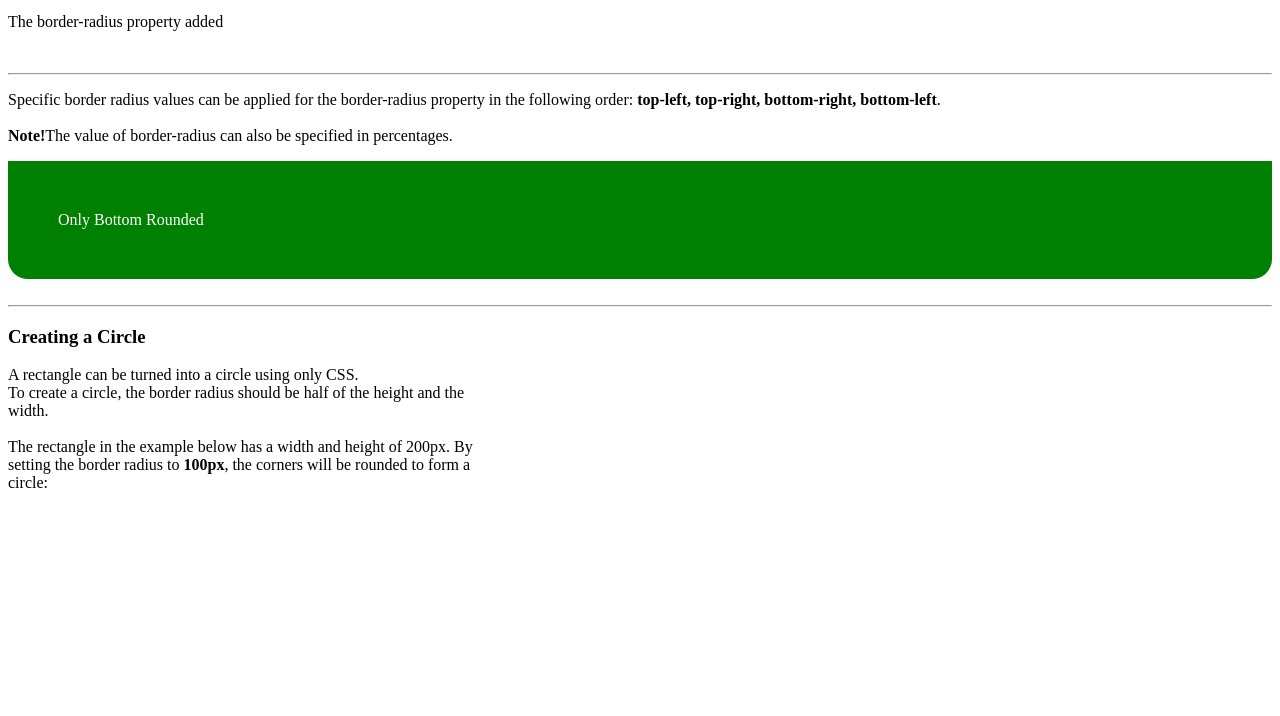
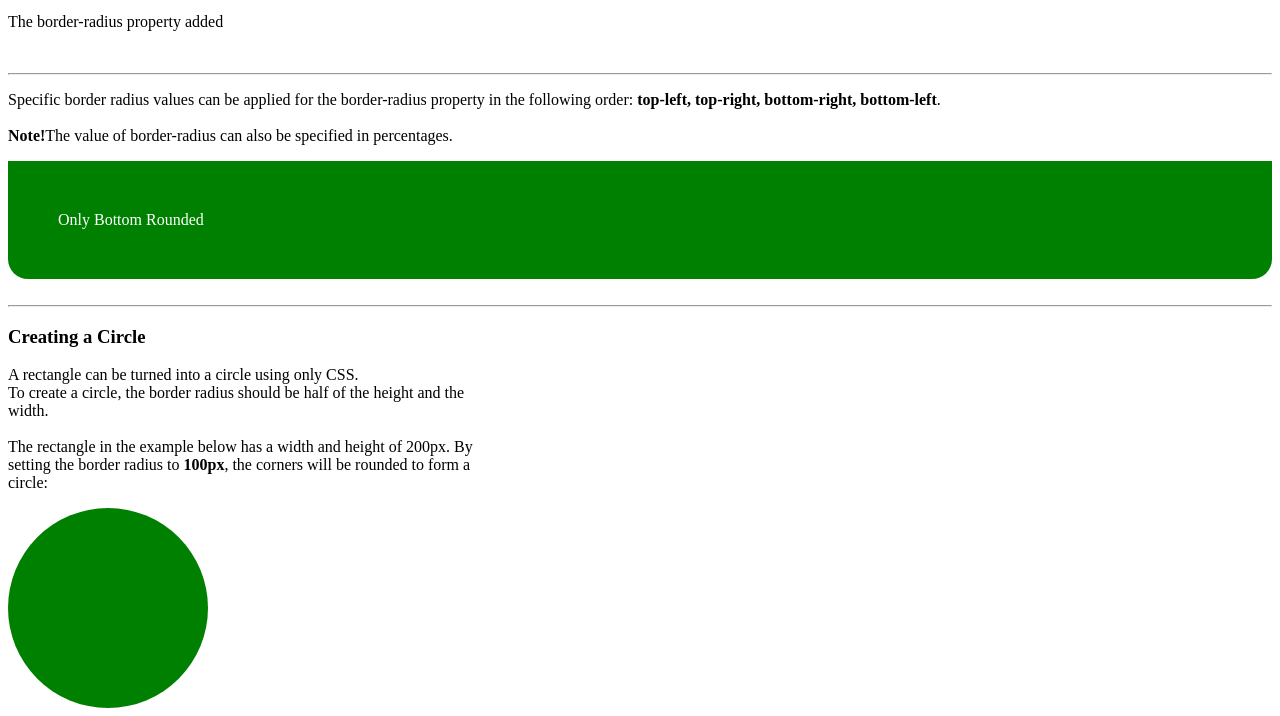
Before and after one commit to jamintowebdev/css-vendor-prefixes, a plain HTML site: page index.html in a window 1280 px wide. Shown: the part 155-871 px from the top of the page. Before the commit the page ends 800 px from the top, so only its background shows below. Drawn offline with Linux system fonts and the light colour scheme.

Commit message:
css added in the class name: creating a circle

```diff
--- a/style.css
+++ b/style.css
@@ -17,3 +17,11 @@
     color: white;
     padding: 50px;
 }
+
+.creating-circle {
+    width: 200px;
+    height: 200px;
+    color: white;
+    background-color: green;
+    border-radius: 100px;
+}
```
